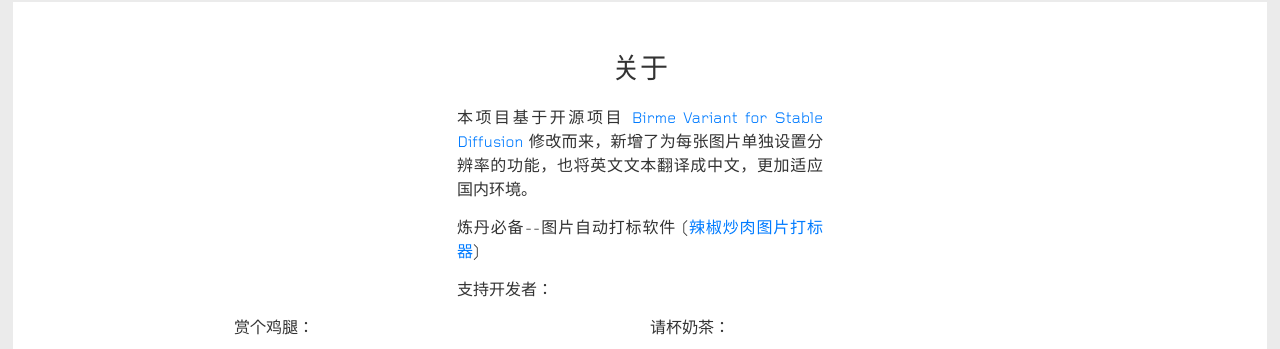
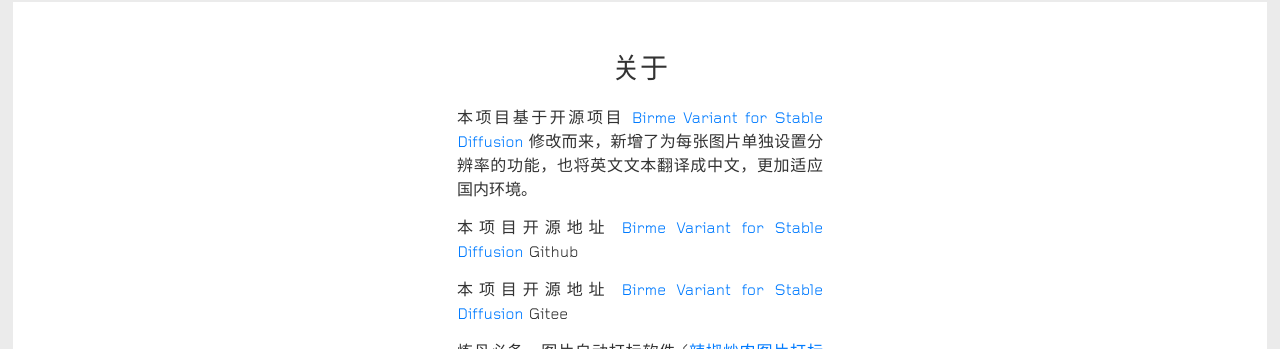
Before and after one commit to XTurnV007/SD-Image-process, a plain HTML site: page index.html in a window 1280 px wide. Shown: the part 811-1160 px from the top of the page. Drawn offline with nearby package versions, Linux system fonts and the light colour scheme.

Commit message:
新增开源地址

```diff
--- a/index.html
+++ b/index.html
@@ -195,6 +195,8 @@
       <div class="content col-md-6 offset-md-3 col-xl-4 offset-xl-4">
         <h2>关于</h2>
         <p>本项目基于开源项目 <a href="https://github.com/livelifebythecode/birme-sd-variant" target="_blank">Birme Variant for Stable Diffusion</a> 修改而来，新增了为每张图片单独设置分辨率的功能，也将英文文本翻译成中文，更加适应国内环境。</p>
+        <p>本项目开源地址 <a href="https://github.com/XTurnV007/lajiaochaorou" target="_blank">Birme Variant for Stable Diffusion</a> Github</p>
+        <p>本项目开源地址 <a href="https://gitee.com/cursorai/lajiaochaorou" target="_blank">Birme Variant for Stable Diffusion</a> Gitee</p>
         <p>炼丹必备--图片自动打标软件 (<a href="https://www.bilibili.com/video/BV1H5fYYUEoy/?vd_source=6bfaf74d3a14675a3ed0cd00c4a8a991">辣椒炒肉图片打标器</a>)</p>
         <p>支持开发者：</p>
         <div style="display: flex; align-items: center; justify-content: center; gap: 20px;">
```
